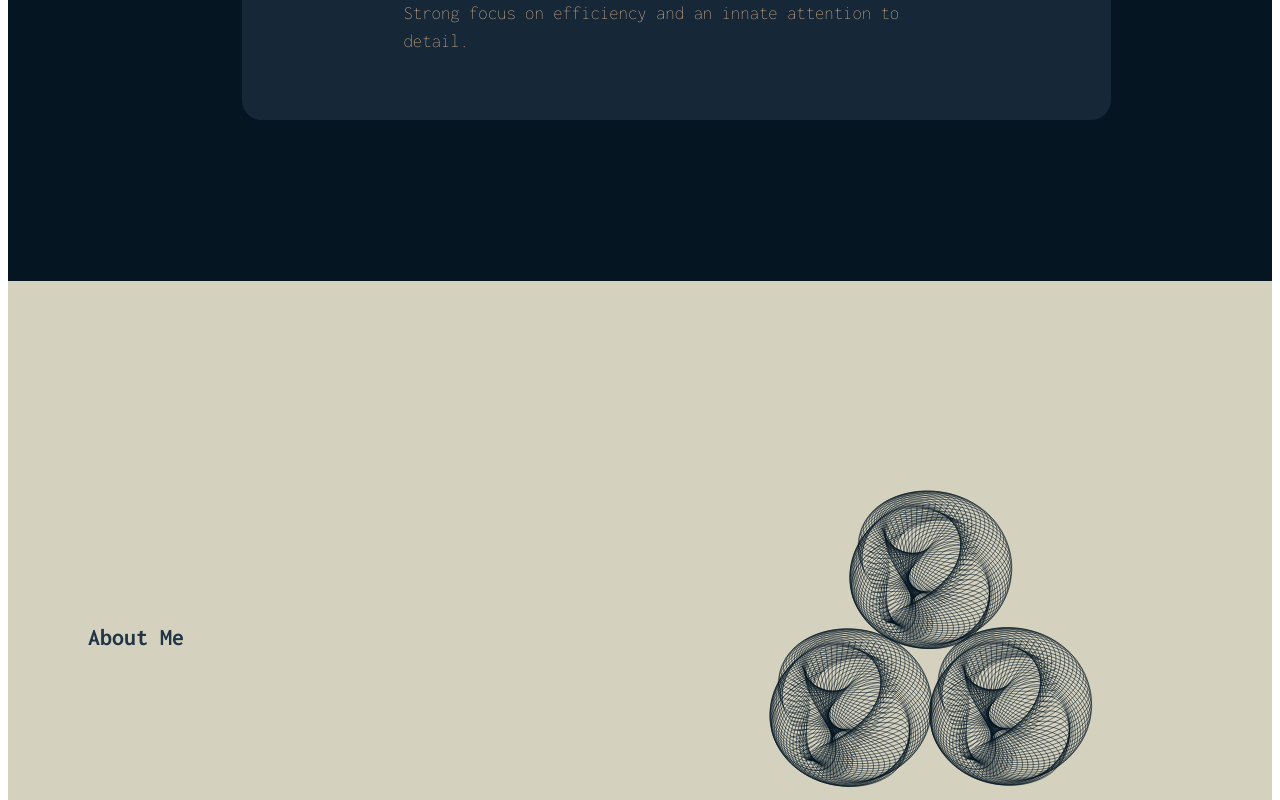
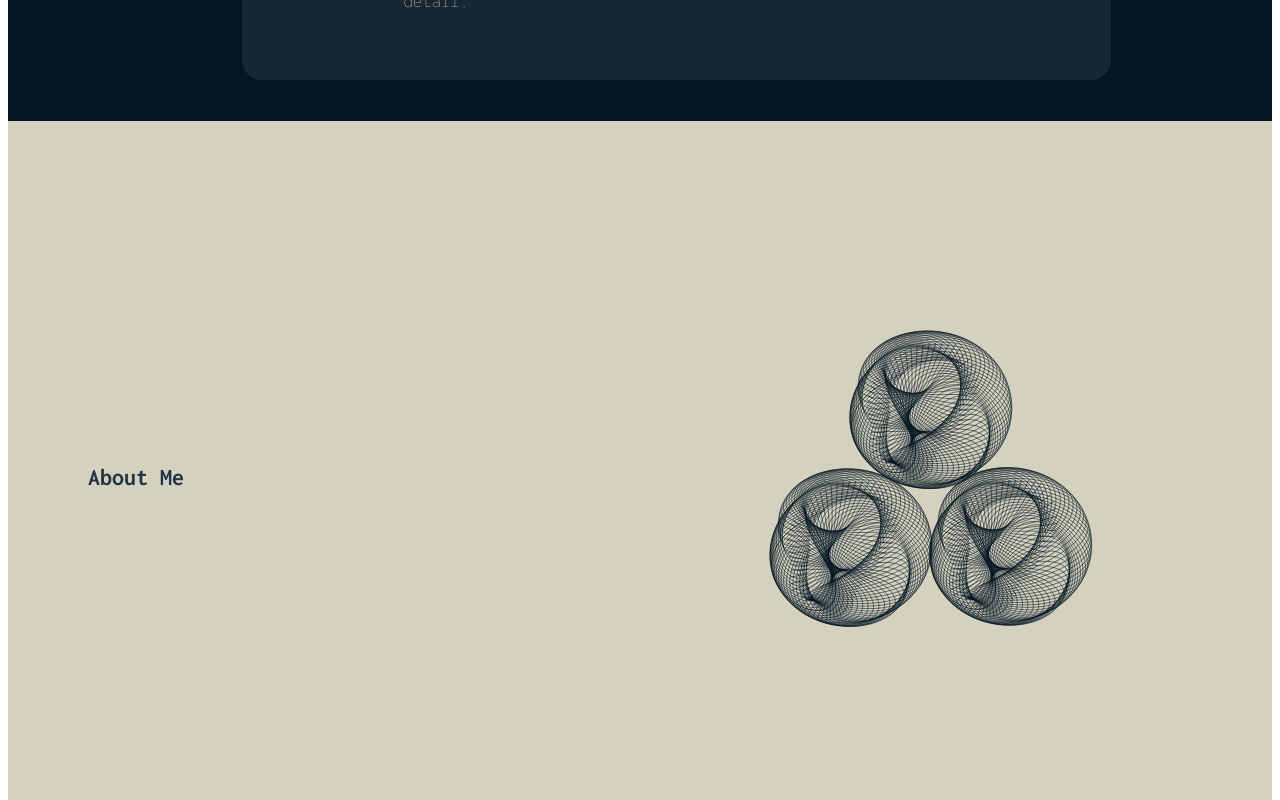
Before and after one commit to XML3/My_Web, a React (Vite) app in the folder My_Web/: page / in a window 1280 px wide. Shown: the part 600-1400 px from the top of the page. Built offline with nearby package versions, Linux system fonts and the light colour scheme; no server answers.

Commit message:
removed top margin

```diff
--- a/My_Web/src/components/About.module.css
+++ b/My_Web/src/components/About.module.css
@@ -3,7 +3,7 @@
   grid-column-end: -1;
   grid-row-start: 2;
   grid-row-end: 3;
-  margin-top: 5rem;
+  /* margin-top: 5rem; */
   padding: 0 5rem;
   width: 100%;
   height: auto;
```
